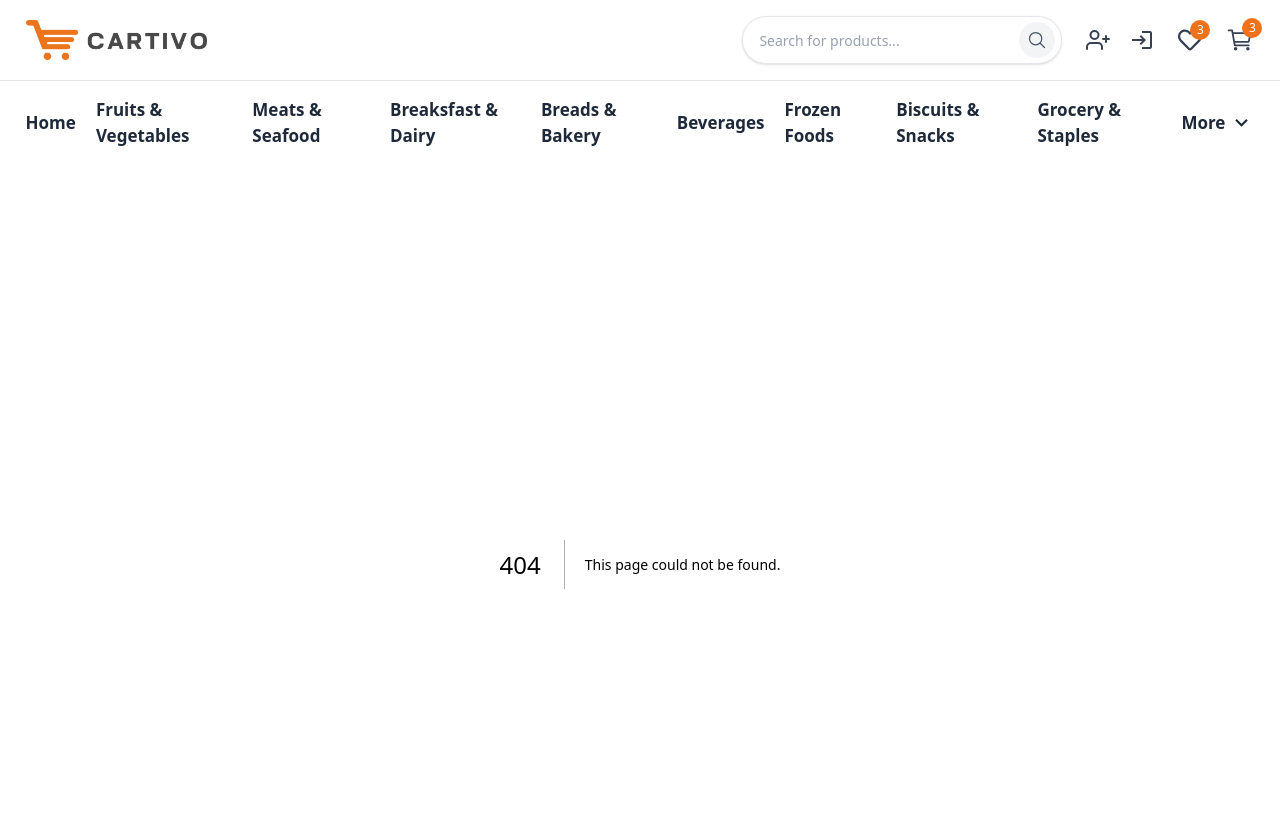
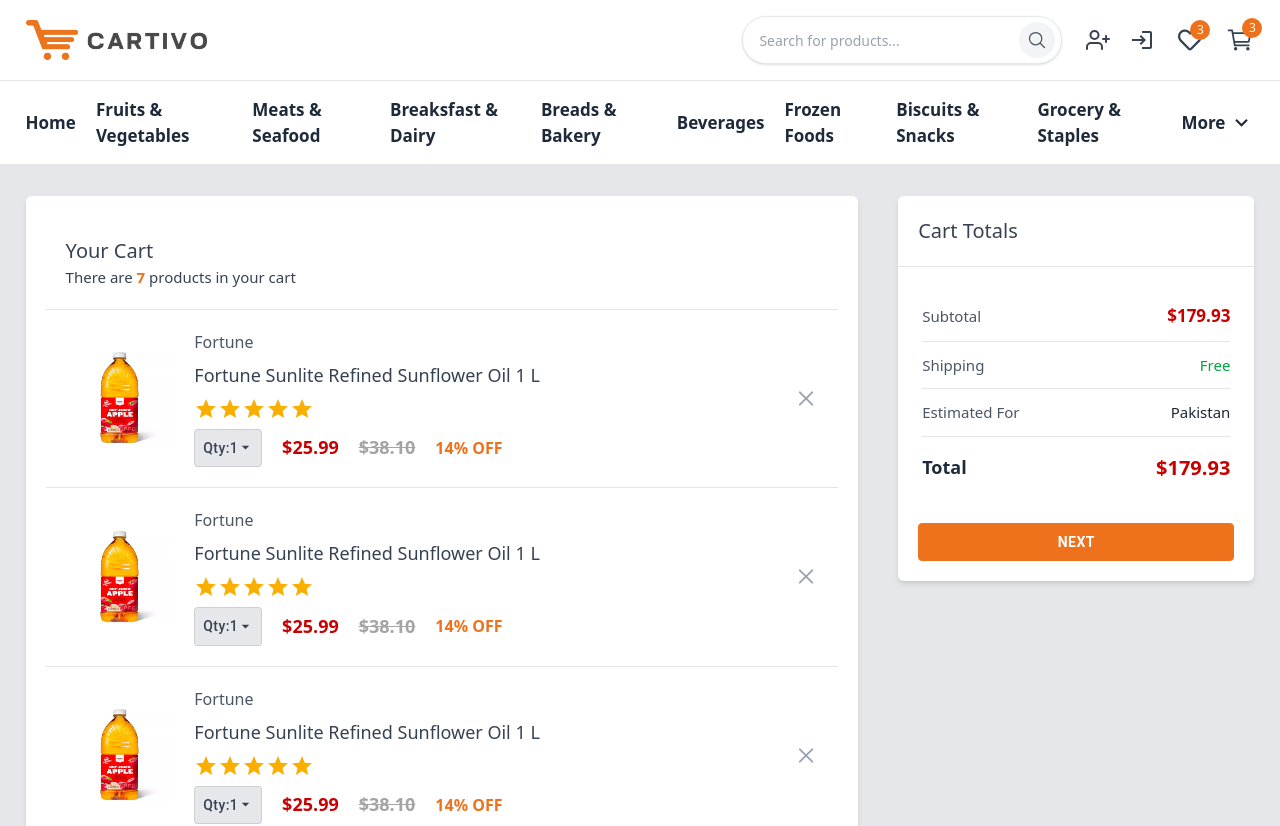
Before and after one commit to Nasir-code-786/e-commerce, a Next.js app in the folder client/: page /cart in a window 1280 px wide. Before the commit this address had no page. Shown: the top 826 px of the page. Built offline with nearby package versions, Linux system fonts and the light colour scheme.

Commit message:
cart page completed

```diff
--- /dev/null
+++ b/client/src/app/cart/page.jsx
@@ -0,0 +1,84 @@
+"use client";
+import CartItems from "@/components/CartItems";
+import { Button } from "@mui/material";
+import React from "react";
+
+const Cart = () => {
+  return (
+    <section className="bg-gray-200 py-8">
+      <div className="container">
+        <div className="flex w-full m-auto gap-10">
+          <div className="col1 bg-white p-5 rounded-md shadow-md w-[70%]">
+            <div className="p-5 border-b border-[rgba(0,0,0,0.1)]">
+              <h2 className="text-[20px] text-gray-700 font-medium">
+                Your Cart
+              </h2>
+              <p className="text-[15px] text-gray-700 font-normal">
+                There are <span className="text-primary font-bold">7</span>{" "}
+                products in your cart
+              </p>
+            </div>
+            <CartItems />
+            <CartItems />
+            <CartItems />
+          </div>
+          <div className="col2 w-[30%]">
+            <div className="bg-white rounded-md shadow-md w-full">
+              <div className="p-5 border-b border-[rgba(0,0,0,0.1)]">
+                <h2 className="text-[20px] text-gray-700 font-medium">
+                  Cart Totals
+                </h2>
+              </div>
+              <div className="info p-6">
+                <div className="flex items-center justify-between py-3 border-b border-gray-200">
+                  <span className="text-[15px] font-medium text-gray-600">
+                    Subtotal
+                  </span>
+
+                  <span className="text-[17px] font-semibold text-[#C80000]">
+                    $179.93
+                  </span>
+                </div>
+
+                <div className="flex items-center justify-between py-3 border-b border-gray-200">
+                  <span className="text-[15px] font-medium text-gray-600">
+                    Shipping
+                  </span>
+
+                  <span className="text-[15px] font-medium text-green-600">
+                    Free
+                  </span>
+                </div>
+
+                <div className="flex items-center justify-between py-3 border-b border-gray-200">
+                  <span className="text-[15px] font-medium text-gray-600">
+                    Estimated For
+                  </span>
+
+                  <span className="text-[15px] font-medium text-gray-800">
+                    Pakistan
+                  </span>
+                </div>
+
+                <div className="flex items-center justify-between py-4">
+                  <span className="text-[18px] font-semibold text-gray-800">
+                    Total
+                  </span>
+
+                  <span className="text-[20px] font-bold text-[#C80000]">
+                    $179.93
+                  </span>
+                </div>
+              </div>
+              <div className="px-5 flex w-full pb-5 ">
+                <Button className="btn-o w-full">Next</Button>
+              </div>
+            </div>
+          </div>
+        </div>
+      </div>
+    </section>
+  );
+};
+
+export default Cart;
--- a/client/src/app/globals.css
+++ b/client/src/app/globals.css
@@ -49,6 +49,13 @@
   @apply !bg-primary;
 }
 
+.btn-o{
+  border: 1px solid #ee721c !important;
+  font-weight: 600 !important;
+  background: #ee721c !important;
+  color: #fff !important;
+}
+
 .btn-border-o{
   border: 1px solid #ee721c !important;
   font-weight: 600 !important;
@@ -56,13 +63,6 @@
 }
 
 .btn-border-o:hover{
-  background: #ee721c !important;
-  color: #fff !important;
-}
-
-.btn-o{
-  border: 1px solid #ee721c !important;
-  font-weight: 600 !important;
   background: #ee721c !important;
   color: #fff !important;
 }
@@ -110,3 +110,12 @@
 input[type=number] {
   -moz-appearance: textfield;
 }
+
+#qtyDrop .MuiList-root{
+  max-height: 250px;
+  overflow-y: scroll !important;
+}
+
+#qtyDrop .MuiList-root::-webkit-scrollbar-thumb{
+  background: #ccc !important;
+}
--- /dev/null
+++ b/client/src/components/CartItems.jsx
@@ -0,0 +1,80 @@
+"use client";
+import React, { useState } from "react";
+import Link from "next/link";
+import Rating from "@mui/material/Rating";
+import { Button } from "@mui/material";
+import { IoMdArrowDropdown } from "react-icons/io";
+import Menu from "@mui/material/Menu";
+import MenuItem from "@mui/material/MenuItem";
+import { RxCross2 } from "react-icons/rx";
+
+
+const CartItems = () => {
+  const [anchorEl, setAnchorEl] = useState(null);
+  const open = Boolean(anchorEl);
+
+  const handleClick = (event) => {
+    setAnchorEl(event.currentTarget);
+  };
+
+  const handleClose = () => {
+    setAnchorEl(null);
+  };
+
+  return (
+    <div className="productRow flex items-center gap-5 p-5 border-b border-[rgba(0,0,0,0.1)]">
+      <Link href={"product/12"} className="img w-[15%] group">
+        <img
+          src="/product1.png"
+          alt="product image"
+          className="w-full transition group-hover:scale-105"
+        ></img>
+      </Link>
+      <div className="info flex flex-col gap-2 w-[80%]">
+          <span className="text-[16px] text-gray-600">Fortune</span>
+        <Link
+          href={"product/12"}
+          className="text-[18px] text-gray-700 font-medium hover:text-primary"
+        >
+          Fortune Sunlite Refined Sunflower Oil 1 L
+        </Link>
+        <Rating name="read-only" value={5} readOnly />
+        <div className="flex items-center gap-5">
+          <div className="relative">
+            <Button
+              className="bg-gray-200! border! border-[rgba(0,0,0,0.1)]! text-gray-700! py-0.5 px-2! capitalize!"
+              onClick={handleClick}
+            >
+              Qty:1
+              <IoMdArrowDropdown size={15} />
+            </Button>
+            <Menu
+              id="qtyDrop"
+              anchorEl={anchorEl}
+              open={open}
+              onClose={handleClose}
+            >
+              {Array.from({ length: 15 }).map((_, index) => (
+                <MenuItem key={index} onClick={handleClose}>
+                  {index + 1}
+                </MenuItem>
+              ))}
+            </Menu>
+          </div>
+          <span className="text-[#C80000] text-[18px] font-semibold">
+            $25.99
+          </span>
+          <span className="text-[#A4A4A4] text-[18px] font-semibold line-through">
+            $38.10
+          </span>
+          <span className="text-[16px] font-semibold text-primary">
+            14% OFF
+          </span>
+        </div>
+      </div>
+      <RxCross2 className="text-gray-400 hover:text-primary cursor-pointer" size={25}/>
+    </div>
+  );
+};
+
+export default CartItems;
```
Also changed, not shown: client/public/cartImage1.png (added).
